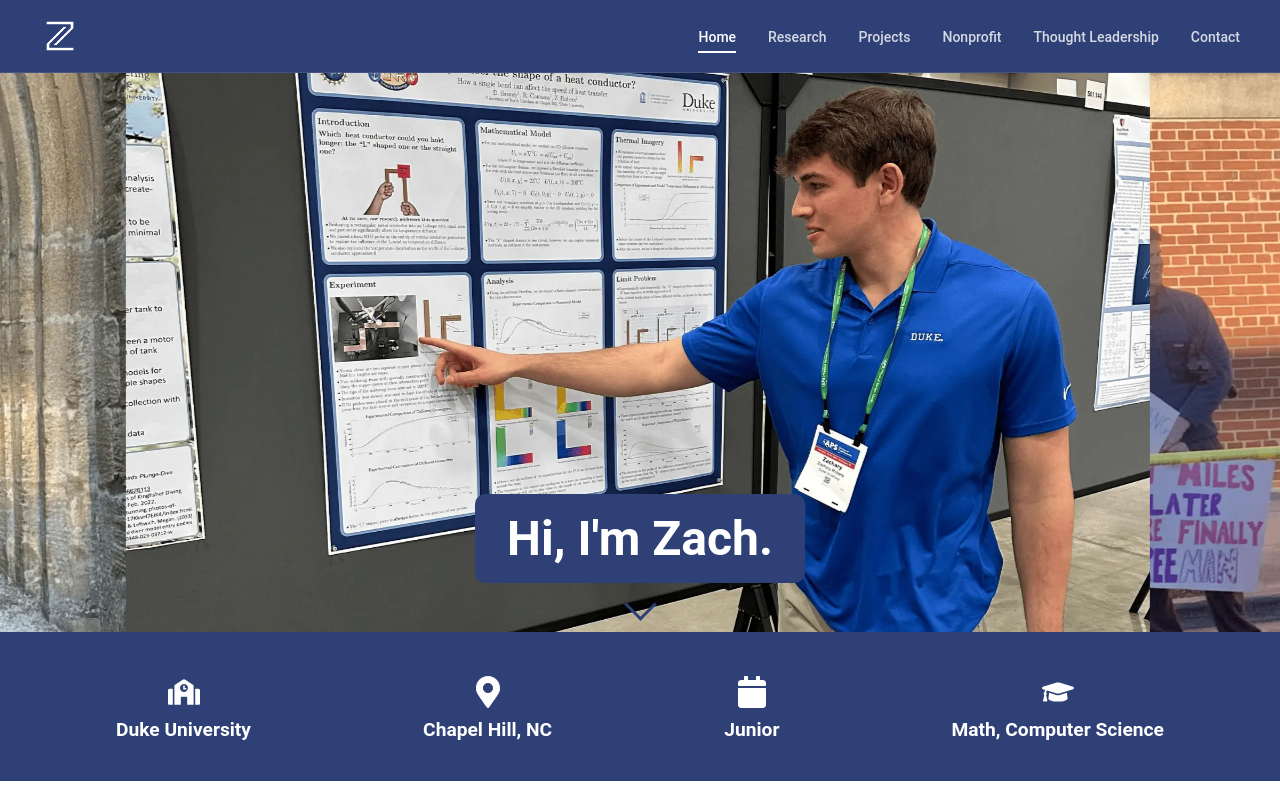
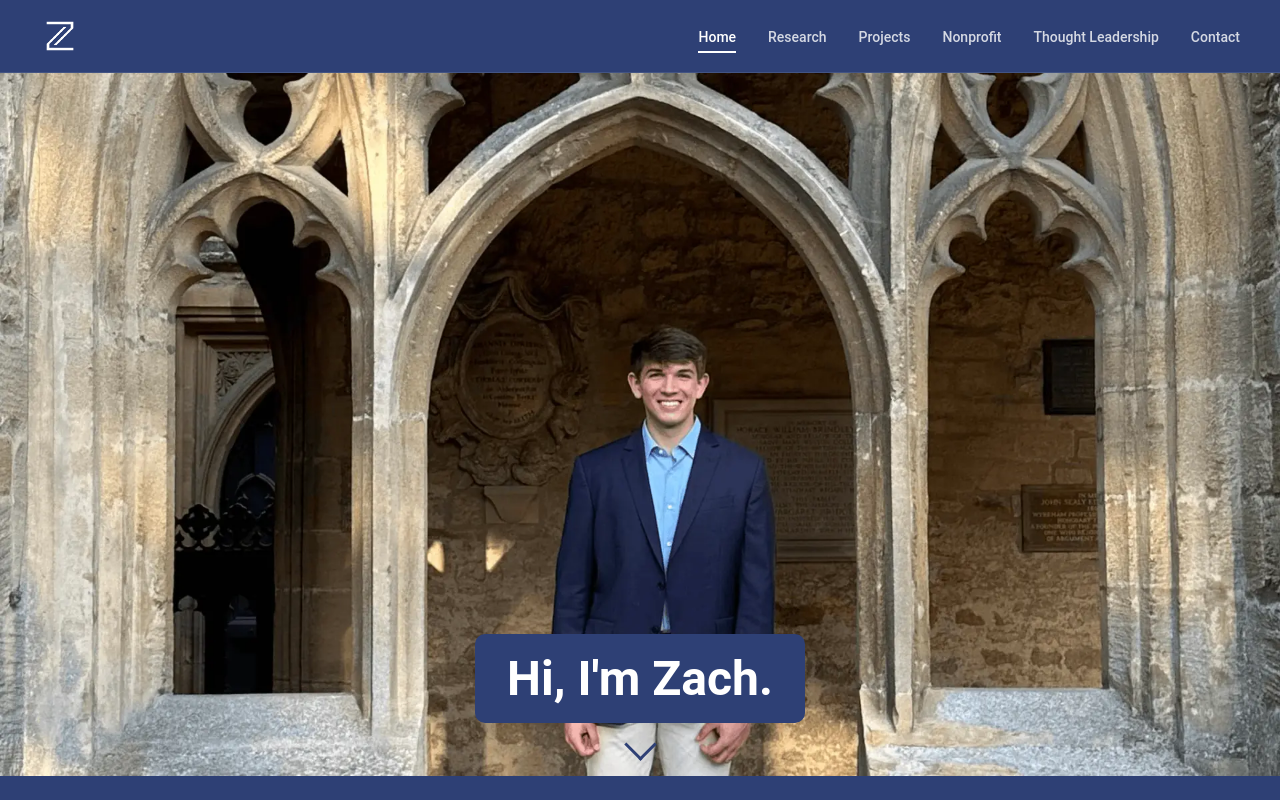
Before and after one commit to zrobers/personal-website, a React (Create React App) app: page / in a window 1280 px wide. Shown: the top 800 px of the page. Built offline with nearby package versions, Linux system fonts and the light colour scheme.

Commit message:
changed the slideshow on home page to single image

```diff
--- a/src/components/Home.js
+++ b/src/components/Home.js
@@ -1,7 +1,7 @@
 import React, { useRef, useEffect } from 'react';
 import { useInView } from 'react-intersection-observer';
 import CountUp from 'react-countup';
-import Slideshow from '../components/Slideshow';
+import OptimizedImage from './OptimizedImage';
 import ArticleCarousel from '../components/Article_Carousel'
 import { FontAwesomeIcon } from '@fortawesome/react-fontawesome';
 import { faCode, faBrain, faChartLine, faCogs } from '@fortawesome/free-solid-svg-icons';
@@ -48,9 +48,15 @@ const Home = () => {
   return (
     <div style={styles.pageContainer}>
 
-      {/* Slideshow Section */}
+      {/* Image Section */}
       <div style={styles.slideshowContainer} ref={slideshowRef}>
-        <Slideshow />
+        <OptimizedImage
+          webpSrc="/images/optimized/zach1.webp"
+          fallbackSrc="/images/zach1.jpg"
+          alt="Zach"
+          style={styles.heroImage}
+          loading="eager"
+        />
         <div className="overlay" style={styles.overlay}>
           <h1 style={styles.introText}>Hi, I'm Zach.</h1>
           <div style={styles.arrow}></div>
@@ -171,6 +177,14 @@ const styles = {
     minHeight: '500px', // or whatever minimum height you'd like
     overflow: 'hidden',
     backgroundColor: '#2e4075',
+  },
+  heroImage: {
+    width: '100%',
+    height: '100%',
+    minHeight: '500px',
+    objectFit: 'cover',
+    objectPosition: 'center',
+    display: 'block',
   },
   overlay: {
     position: 'absolute',
```
